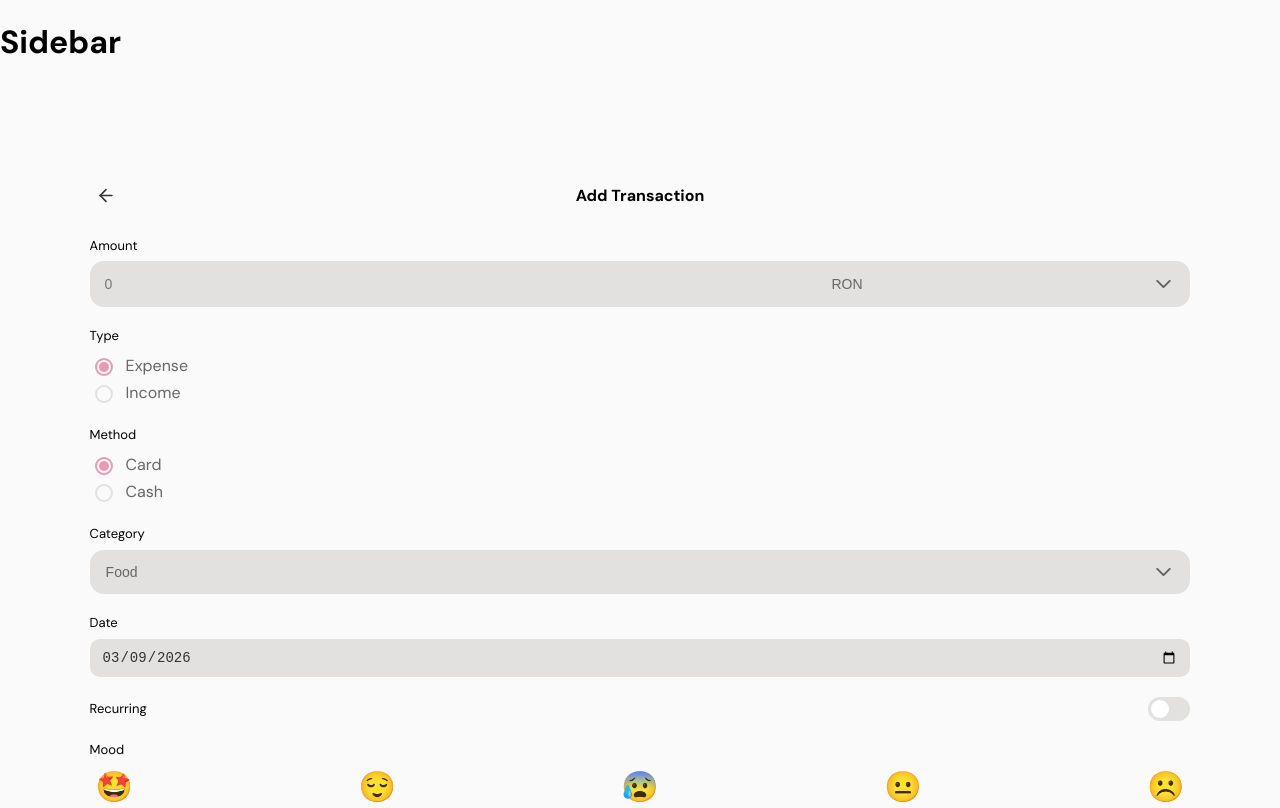
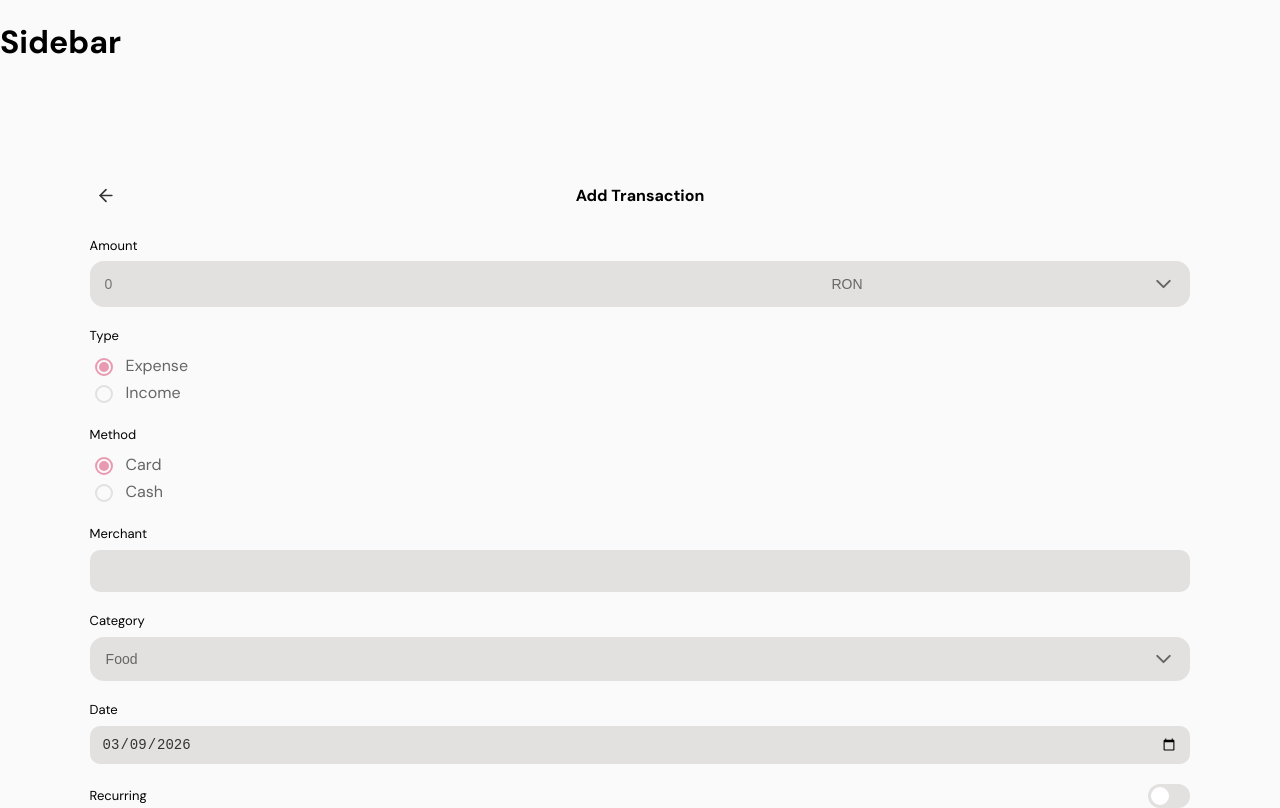
Before and after one commit to mirelalexy/blossom, a React (Vite) app in the folder frontend/: page /add-transaction in a window 1280 px wide. Shown: the top 808 px of the page. Built offline with nearby package versions, Linux system fonts and the light colour scheme.

Commit message:
feat(add transaction): add merchant field to transaction form

```diff
--- a/frontend/src/pages/AddTransaction.jsx
+++ b/frontend/src/pages/AddTransaction.jsx
@@ -20,6 +20,7 @@ function AddTransaction() {
         currency: "RON",
         type: "Expense",
         method: "Card",
+        merchant: "",
         category: "",
         date: today,
         recurring: false,
@@ -46,6 +47,7 @@ function AddTransaction() {
             currency: formData.currency,
             type: formData.type,
             method: formData.method,
+            merchant: formData.merchant,
             category: formData.category,
             date: formData.date,
             mood: formData.mood,
@@ -119,6 +121,14 @@ function AddTransaction() {
                         ]}
                     />
 
+                    {/* Merchant */}
+                    <Input
+                        label="Merchant"
+                        type="text"
+                        value={formData.merchant}
+                        onChange={(e) => handleChange("merchant", e.target.value)}
+                    />
+
                     {/* Category */}
                     <Select
                         label="Category"
--- a/frontend/src/styles/pages/AddTransaction.css
+++ b/frontend/src/styles/pages/AddTransaction.css
@@ -78,3 +78,14 @@ input[type="date"] {
     font-size: 14px;
     appearance: none;
 }
+
+input[type="text"] {
+    width: 100%;
+    padding: 13px 12px;
+    box-sizing: border-box;
+    border-radius: 10px;
+    border: none;
+    background-color: var(--input);
+    color: var(--text-primary);
+    font-size: 14px;
+}
```
